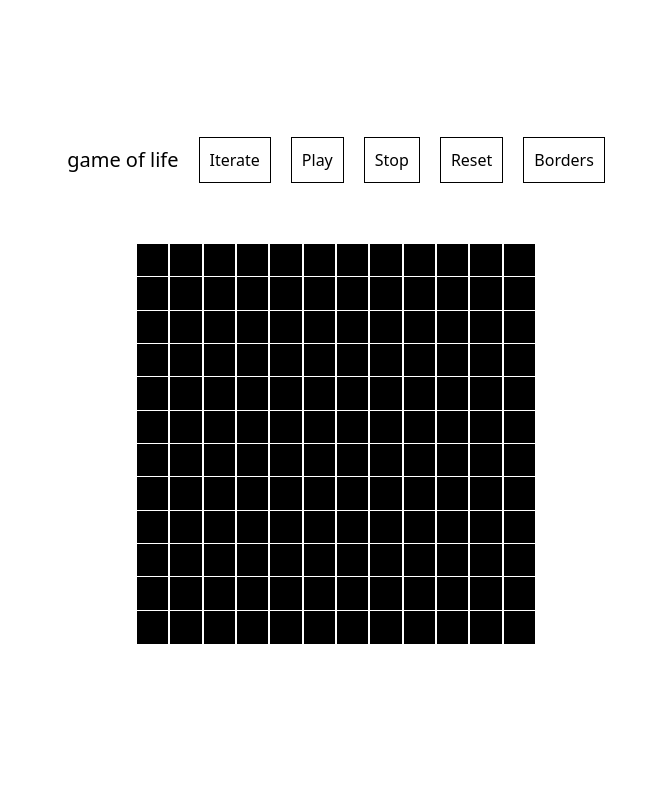
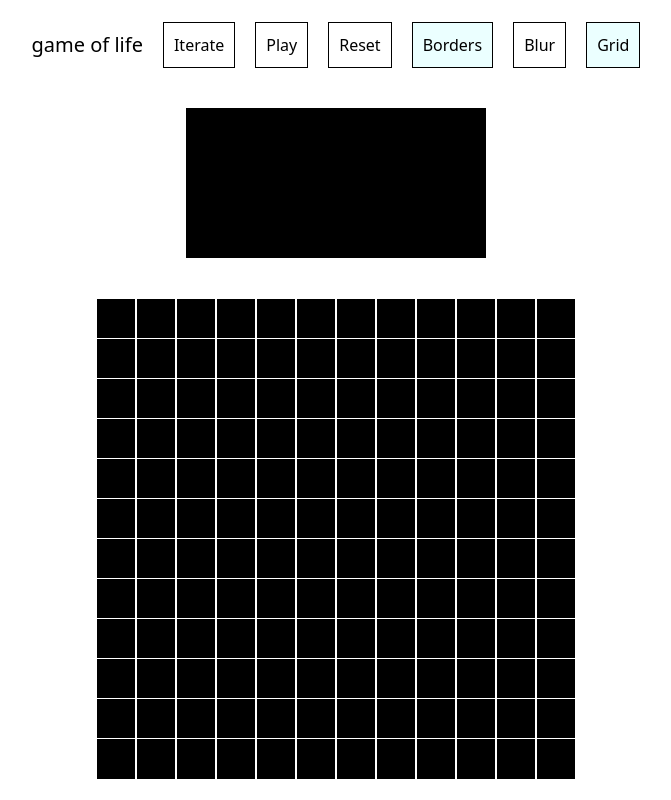
Before and after one commit to discapes/game-of-life, a Svelte app: page / in a window 1280 px wide. Shown: the whole page, without its empty margins (304-975 px from the left). Built offline with nearby package versions, Linux system fonts and the light colour scheme.

Commit message:
high performance with canvas

```diff
--- a/src/App.svelte
+++ b/src/App.svelte
@@ -9,28 +9,41 @@
   let miny = -1;
   let maxy = initialH;
   const intervalSeconds = 0.0;
-  let stopped = false;
+  let stopped = true;
   let borders = true;
+  let canvas;
+  let blur = false;
+  let grid = true;
 
-  function stop() {
+  function reset() {
     stopped = true;
+    maxx = initialW;
+    minx = -1;
+    miny = -1;
+    maxy = initialH;
+    current = new Set();
+    grid = true;
+    draw();
   }
 
   function play() {
-    stopped = false;
+    stopped = !stopped;
     function f() {
       if (stopped) return;
       iter();
       setTimeout(f, intervalSeconds * 1000);
     }
-    f();
+    if (!stopped) {
+      grid = false;
+      setTimeout(f, intervalSeconds * 1000);
+    }
   }
 
   function iter() {
+    if (!current.size) return;
     minx = miny = Infinity;
     maxx = maxy = -Infinity;
 
-    console.log("iterating..");
     const next = new Set();
     const deadNeighbours = new Set();
     for (const s of current.values()) {
@@ -68,6 +81,19 @@
     maxx++;
     maxy++;
     current = next;
+
+    draw();
+  }
+  function draw() {
+    canvas.height = maxy - miny + 1;
+    canvas.width = maxx - minx + 1;
+    const ctx = canvas.getContext("2d");
+    ctx.clearRect(0, 0, canvas.width, canvas.height);
+    ctx.fillStyle = "white";
+    for (const s of current.values()) {
+      const [x, y] = s.split(",").map((s) => +s);
+      ctx.fillRect(x - minx, y - miny, 1, 1);
+    }
   }
   function forNeighbours(x, y, cb) {
     for (let dx = -1; dx <= 1; dx++) {
@@ -86,20 +112,24 @@
 <svelte:window on:keyup={(e) => e.key == " " && iter()} />
 
 <main
-  class="inline-flex min-w-full flex-col justify-center items-center h-screen">
-  <div class="flex gap-5 p-5 items-center">
+  class="inline-flex min-w-full flex-col justify-center items-center h-screen w-screen gap-10 p-10">
+  <div class="flex gap-5 items-center">
     <h1 class="text-xl">game of life</h1>
     <button on:click={iter}>Iterate</button>
-    <button on:click={play}>Play</button>
-    <button on:click={stop}>Stop</button>
-    <button
-      on:click={() => {
-        stop();
-        current = new Set();
-      }}>Reset</button>
-    <button on:click={() => (borders = !borders)}>Borders</button>
+    <button data-on={!stopped} on:click={play}>Play</button>
+    <button on:click={reset}>Reset</button>
+    <button data-on={borders} on:click={() => (borders = !borders)}
+      >Borders</button>
+    <button data-on={blur} on:click={() => (blur = !blur)}>Blur</button>
+    <button data-on={grid} on:click={() => (grid = !grid)}>Grid</button>
   </div>
 
+  <canvas
+    style={blur ? "" : "image-rendering: pixelated;"}
+    class="h-full bg-black"
+    bind:this={canvas} />
+
+  {#if grid}
     <div
       style="grid-template-columns: repeat({maxx -
         minx +
@@ -108,7 +138,7 @@
         1}, minmax(0, 1fr));
       width: min(100%, {(maxx - minx + 1) * 40}px);
       height: min(100%, {(maxy - miny + 1) * 40}px)"
-    class="inline-grid gap-x-0 p-10">
+      class="inline-grid gap-x-0">
       {#each Array(maxy - miny + 1).fill(0) as _y, y}
         {#each Array(maxx - minx + 1).fill(0) as _x, x}
           <!-- svelte-ignore a11y-mouse-events-have-key-events -->
@@ -121,12 +151,14 @@
               )
                 ? 'bg-white border-black'
                 : 'bg-black border-white'}"
-            on:mouseover={(e) => e.buttons & 0b1 && toggle(x + minx, y + miny)}
+              on:mouseover={(e) =>
+                e.buttons & 0b1 && toggle(x + minx, y + miny)}
               on:mousedown={() => toggle(x + minx, y + miny)} />
           </div>
         {/each}
       {/each}
     </div>
+  {/if}
 </main>
 
 <style>
@@ -134,6 +166,9 @@
     border: 1px solid black;
     padding: 10px;
   }
+  button[data-on="true"] {
+    background-color: rgb(235, 255, 255) !important;
+  }
   button:hover {
     background-color: #f0f0f0;
   }
```
Lines whose indentation alone changed are shown as unchanged.
